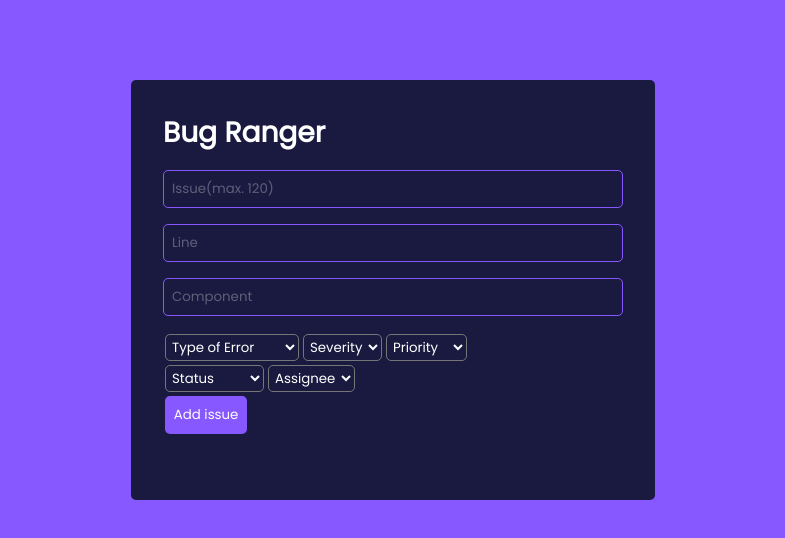
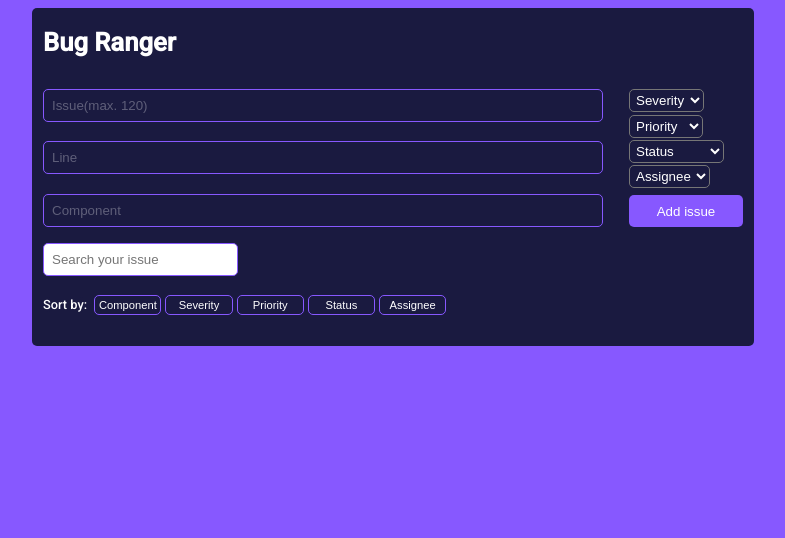
Before and after one commit to KalAmoras/Bug-Ranger, a React (Create React App) app: page / in a window 1280 px wide. Shown: the top 538 px of the page, without its empty margins (247-1032 px from the left). Built offline with nearby package versions, Linux system fonts and the light colour scheme.

Commit message:
Added sorter, styling...

```diff
--- a/src/App.css
+++ b/src/App.css
@@ -1,171 +1,267 @@
 @import url('https://fonts.googleapis.com/css2?family=Poppins&display=swap');
+@import url('https://fonts.googleapis.com/css2?family=Roboto:wght@500&display=swap');
 
-* {
-  font-family: 'Poppins', sans-serif;
-  margin: 0;
-  padding: 0;
-  box-sizing: border-box;
+:root{
+  font-family: 'Roboto', sans-serif;
+  --clr-primary: hsl(197, 100%, 50%);
+  --clr-secondary: hsl(219, 100%, 50%);
+  --clr-neutral: hsl(0 0% 0%);
+  --clr-neutral-secondary: hsl(0 0% 100%);
+
+  --fs-xl: clamp(1rem, 8vw + 1rem, 3rem);
+  --fs-l: clamp(0.8rem, 1vw + 1rem, 1rem);
+  --fs-regular: clamp(0.6rem, 1vw + 0.5rem, 0.8rem);
+  --fs-small: clamp(0.3rem, 1vw + 0.35rem, 0.7rem);
 }
 
 body {
   background: #8758ff;
-  display: flex;
+  /*
+  */
   justify-content: center;
-  /*align-items: center;*/
+  display:flex;
+  font-size: var(--fs-regular);
 }
 
-.App {
-  /*text-align: center;*/
+.IssueWrapper {
+  /*clamp(min value, prefered, max value)*/
+  width: clamp(300px, 90vw, 700px) ;
+  background: #1A1A40;
+  padding: max(1vh, 0.7rem);
+  border-radius: 5px;
 }
 
 h1 {
   color: #fff;
-  margin-bottom: 0.5rem;
-  font-size: 1.75rem;
-}
-
-.TodoWrapper {
-  background: #1A1A40;
-  margin-top: 5rem;
-  padding: 2rem;
-  border-radius: 5px;
-}
-
-.TodoForm {
-  width: 100%;
+  margin-top: 0.5rem;
   margin-bottom: 2rem;
 }
 
-.todo-input {
+.IssueForm {
+  display: grid;
+  grid-template-columns: 1fr 0.2fr;
+  grid-template-rows: minmax(3rem, 5.6rem) minmax(1rem, 2rem);
+  grid-template-areas:
+    "issue-input select"
+    "issue-input issue-btn";
+  gap: 1rem;
+  margin-bottom: 1rem;
+}
+
+.issue-input {
+  grid-area: issue-input;
   outline: none;
   background: none;
   border: 1px solid #8758ff;
   border-radius: 5px;
   padding: 0.5rem 0.5rem;
-  margin-top: 1rem;
-  margin-bottom: 1rem;
-  width: 460px;
+  margin-bottom: 1.2rem;
   color: #fff;
   display: flex;
-  flex-direction: column;
+  width: clamp(5rem, 95%, 35rem);
 }
 
-.todo-input::placeholder {
+.issue-input::placeholder {
   color: #ffffff4d;
 }
 
 select{
+  grid-area: select;
   padding: 2px;
   color: white;
   background:#1A1A40;
   border-radius: 5px;
-  margin: 2px;
+  display: flex;
+  margin-bottom: 0.15rem;
 }
 
-.todo-btn {
+.issue-btn {
+  grid-area: issue-btn;
   background: #8758ff;
   color: #fff;
   border: none;
   padding: 0.55rem;
   cursor: pointer;
   border-radius: 5px;
-  margin: 2px;
+}
+
+.search-bar{
+  outline: none;
+  background: #fff;
+  border: 1px solid #8758ff;
+  border-radius: 5px;
+  padding: 0.5rem 0.5rem;
+  margin-bottom: 1.2rem;
+  color:#1A1A40;
+}
+
+.sort-btn{
+  outline: none;
+  background: none;
+  border: 1px solid #8758ff;
+  border-radius: 5px;
+  padding: 0.2rem;
+  margin-bottom: 1.2rem;
+  margin-left: clamp(0.1rem, 0.5vh, 1rem);
+  color: #fff;
+  width: clamp(4rem, 1vh + 4rem, 4.2rem);
+  font-size: var(--fs-small);
+}
+
+.sort-title{
+  color: #fff;
+  grid-area: bug-texts;
+  margin-top: 0.3rem;
+  background-color: #1A1A40;
+  border-radius: 15px 15px 15px 15px;
+  margin-right: 0.2rem;
 }
 
 .Issue {
-  display: flex;
-  position: relative;
   background: #8758ff;
   color: #fff;
   border-radius: 5px;
-  margin-bottom: 1rem;
+  margin-bottom: 0.6rem;
   cursor: pointer;
-  flex-wrap:wrap;
-  justify-content:flex-start;
-  flex-direction: column;
-  width: 460px;
-  height: 350px;
+  display: grid;
+  grid-template-columns: 16rem 1fr 6rem;
+  grid-template-rows: minmax(5.2rem, 10rem) minmax(1rem, 3rem) 3rem;
+  grid-template-areas:
+  "bug-texts bug-texts bug-selects"
+  "bug-line bug-module bug-selects"
+  "buttons-box buttons-box bug-date";
+}
+
+@media(max-width: 620px){
+  .Issue{
+    grid-template-columns: minmax(4rem, auto) minmax(3rem, 9rem) minmax(1rem, 5rem);
+    grid-template-rows: minmax(3rem, auto) 0.5fr 0.47fr
+    1.8rem;
+    grid-template-areas:
+    "bug-texts bug-texts bug-texts"
+    "bug-line bug-line bug-selects"
+    "bug-module bug-module bug-selects"
+    "buttons-box bug-date bug-date";
+
+    .bug-date{
+      grid-area: bug-date;
+      margin-bottom: minmax(0.4rem, 1rem);
+      margin-right: 0.4rem;
+    }
+
+    .bug-line{
+      font-size: var(--fs-l);
+    }
+
+    .bug-module{
+      font-size: var(--fs-l);
+    }
+
+    .bug-selects{
+      border-radius: 5px 0px 0px 5px;
+    }
+
+  }
 }
 
 
 .bug-texts{
-  position: absolute;
-  top: 15px;
-  left: 15px;
-  width: 270px;
-  height: 155px;
+  padding: max(0.6vh, 0.5rem);
+  grid-area: bug-texts;
+  font-size: var(--fs-l);
+  background-color: #1A1A40;
+  border-radius: 15px 15px 15px 15px;
+  background-position:center;
+  background-clip:padding-box;
+  margin: 0.5rem;
 }
 
 .bug-issue{
-  width: 270px;
-  text-align:start;
- }
-
-.bug-info{
-  position: absolute;
-  bottom: 20px;
-  left: 15px;
-  width: 270px;
+  margin-right: 0.3rem;
 }
 
 .bug-line{
-  align-self: baseline ;
-  width: 270px;
+  grid-area: bug-line;
+  margin-bottom: 0.5rem;
+  font-size: var(--fs-regular);
+  margin-left: 0.9rem;
+}
+
+.bug-module{
+  grid-area: bug-module;
+  font-size: var(--fs-regular);
+  margin-left: 0.9rem;
 }
 
 .bug-selects{
-  padding: 10px;
-  width: 145px;
-  height: 308px;
+  grid-area: bug-selects;
   border-radius: 0px 5px 0px 5px;
   overflow: hidden;
-  align-self: flex-end;
-  flex-direction: column;
   background-color: #fff;
   color:#8758ff;
+  padding: 0.7rem;
+  align-content: center;
+
 }
 
 .bug-select{
-  width: 130px;
-  margin-bottom: 10px;
-  line-height: 1.6;
+  grid-area: bug-select;
+  margin-top: 0.3rem;
+  font-size: var(--fs-regular);
 }
 
 p{
-  width: 270px;
+  margin-left: 0.3rem;
 }
 
+.bug-title{
+  grid-area: bug-title;
+  font-weight:bold;
+  letter-spacing: 1px;
+  margin-left: 0.3rem;
+  margin-top: 0.7rem;
+}
 
-
-
-
-
-
-
-
-.bug-title{
-  margin-bottom: 0.5rem;
-  font-weight:600;
-  letter-spacing: 1px;
+.bug-title-select{
+  grid-area: bug-title-select;
 }
 
 .buttons-box{
-  position: absolute;
-  bottom: 5px;
-  left: 8px;
+  grid-area: buttons-box;
+  padding-left: 0.5rem;
+  padding-bottom: 0.3rem;
+  align-self:flex-end;
 }
 
 .bug-date{
-  font-size: smaller;
-  position: absolute;
-  bottom: 5px;
-  right: 8px;
+  grid-area: 3/2/4/4;
+  font-size: var(--fs-small);
+  justify-self: end;
+  align-self:flex-end;
+  overflow: visible;
+  margin-bottom: 0.5rem;
+  margin-right: 0.5rem;
 }
 
-
+.fa-pen-to-square{
+  background-color: #1A1A40;
+  background-position:center;
+  background-clip:padding-box;
+  padding: 0.3rem;
+  border-radius: 20%;
+  height: clamp(0.8rem, 1vh + 0.5rem, 5rem);
+  width: auto;
+}
 
 .fa-trash {
-  margin-left: 0.75rem;
+  background-color: #1A1A40;
+  background-position:center;
+  background-clip:padding-box;
+  padding: 0.3rem;
+  border-radius: 20%;
+  margin-left: 0.3rem;
+  height: clamp(0.8rem, 1vh + 0.5rem, 5rem);
+  width: auto;
 }
 
 .completed {
@@ -180,8 +276,6 @@ p{
   flex-wrap:wrap;
   justify-content:flex-start;
   flex-direction: column;
-  width: 460px;
-  height: 350px;
   color: #c5aeff;
   text-decoration: line-through;
 }
--- a/src/components/EditIssueForm.js
+++ b/src/components/EditIssueForm.js
@@ -1,29 +1,24 @@
-import React, { useState, useEffect } from 'react'
+import React, { useState, useEffect, useRef } from 'react'
+
+//TODO: Date Updated
+
 
 
 export const EditIssueForm = ({editBug, issuePrev, idIssue, onCancel}) => {
-
-  //TODO: Cancel edit
-
 
   const [value, setValue] = useState({
     id: idIssue,
     isEditing: issuePrev.isEditing,
     issue: issuePrev.issue,
     line: issuePrev.line,
-    error: issuePrev.error,
     severity: issuePrev.severity,
     priority: issuePrev.priority,
     statusKey: issuePrev.statusKey,
     component: issuePrev.component,
     assignee: issuePrev.assignee
   })
+
   const [isValid, setIsValid] = useState(false)
-
-
-  console.log(issuePrev)
-  console.log(issuePrev.id)
-  console.log(value.id)
 
 
   useEffect(() => {
@@ -31,14 +26,13 @@ export const EditIssueForm = ({editBug, issuePrev, idIssue, onCancel}) => {
       issue,
       line,
       component,
-      error,
       priority,
       severity,
       statusKey,
       assignee } = value
 
       if(issue !=="" && line !=="" &&
-          component !=="" && error !=="" &&
+          component !=="" &&
           priority !=="" && severity !=="" &&
           statusKey !=="" && assignee !==""){
           setIsValid(true)
@@ -49,11 +43,29 @@ export const EditIssueForm = ({editBug, issuePrev, idIssue, onCancel}) => {
   }, [value, isValid])
 
 
+  let useClickOutside = handler => {
+    let formRef = useRef()
+
+    useEffect(() => {
+      let switchHandler = e => {
+        if (!formRef.current.contains(e.target)){
+          handler();
+        }
+      }
+
+      document.addEventListener("mousedown", switchHandler)
+
+      return () => {
+        document.removeEventListener("mousedown", switchHandler)
+      }
+    })
+    return formRef
+  }
+
   const handleClick = () =>{
 
     let message
-    let obj = Object.entries(value)
-    const isFilled = obj.map(x=>
+    Object.entries(value).map(x=>
       x[1] === "" ? message = x[0] : ""
     )
 
@@ -84,7 +96,6 @@ export const EditIssueForm = ({editBug, issuePrev, idIssue, onCancel}) => {
         issue,
         line,
         component,
-        error,
         priority,
         severity,
         statusKey,
@@ -94,26 +105,11 @@ export const EditIssueForm = ({editBug, issuePrev, idIssue, onCancel}) => {
         console.log(value)
 
       if(issue && line && component &&
-        error && priority && severity &&
+         priority && severity &&
         statusKey && assignee){
           editBug(issuePrev.id, issue, line,
-            component, error, priority,
+            component, priority,
             severity, statusKey, assignee)
-
-            console.log(issuePrev)
-            console.log(value)
-
-            /*setValue({
-              issue: "",
-              line: "",
-              error: "",
-              severity: "",
-              priority: "",
-              statusKey: "",
-              component: "",
-              assignee: "",
-            })*/
-
 
           setIsValid(()=>false)
       }else{
@@ -122,12 +118,17 @@ export const EditIssueForm = ({editBug, issuePrev, idIssue, onCancel}) => {
       }
   }
 
+  let formRef = useClickOutside (()=>{
+    handleCancel()
+  })
+
 return (
-  <form className='TodoForm'
-        onSubmit={handleSubmit}>
+  <form className='IssueForm'
+        onSubmit={handleSubmit}
+        ref={formRef}>
       <input type='text'
       name='issue'
-      className='todo-input'
+      className='issue-input'
       value={value.issue}
 
       placeholder='Issue(max. 120)'
@@ -137,7 +138,7 @@ return (
 
       <input type='number'
       name='line'
-      className='todo-input'
+      className='issue-input'
       value={value.line}
       placeholder='Line'
       onChange={handleChange}
@@ -145,26 +146,12 @@ return (
 
       <input type='text'
       name='component'
-      className='todo-input'
+      className='issue-input'
       value={value.component}
       placeholder='Component'
       onChange={handleChange}
       maxLength="50"
       />
-
-      <select
-        name="error"
-        value={value.error}
-        onChange={handleChange}
-        >
-          <option value="" disabled hidden >Type of Error</option>
-          <option value="Syntax Error" >Syntax Error</option>
-          <option value="Logic Error">Logic Error</option>
-          <option value="Type Error">Type Error</option>
-          <option value="Runtime Error">Runtime Error</option>
-          <option value="Null Pointer Error">Null Pointer Error</option>
-          <option value="Other" >Other</option>
-      </select>
       <select
         name="severity"
         value={value.severity}
@@ -214,10 +201,10 @@ return (
       <br/>
       <button type='submit'
         //disabled={!isValid}
-        className='todo-btn'>Edit issue</button>
+        className='issue-btn'>Edit issue</button>
       <button type='button'
         //disabled={!isValid}
-        className='todo-btn'
+        className='issue-btn'
         onClick={handleCancel}>Cancel edit</button>
   </form>
 )
--- a/src/components/Issue.js
+++ b/src/components/Issue.js
@@ -2,8 +2,6 @@ import React from 'react'
 import { FontAwesomeIcon } from '@fortawesome/react-fontawesome'
 import { faPenToSquare } from '@fortawesome/free-regular-svg-icons'
 import { faTrash } from '@fortawesome/free-solid-svg-icons'
-
-//TODO: Date Updated, confirm deletion
 
 
 export const Issue = ({issue, toggleComplete, editIssue, deleteIssue}) => {
@@ -14,32 +12,32 @@ export const Issue = ({issue, toggleComplete, editIssue, deleteIssue}) => {
           <p className="bug-issue"
             onClick={() => toggleComplete(issue.id)}
             >{issue.issue}</p>
-          <br/>
         </div>
-        <div className='bug-info'>
+        <div className='bug-line'>
           <label className='bug-title'>Line</label>
-          <p className='bug-line'>{issue.line}</p>
+          <p>{issue.line}</p>
+        </div>
+        <div className='bug-module'>
           <label className='bug-title'>Component</label>
-          <p className='bug-line'>{issue.component}</p>
-          <br/>
+          <p>{issue.component}</p>
         </div>
 
         <div className='bug-selects'>
-          <label className='bug-title'>Error</label>
-          <p className='bug-select'>{issue.error}</p>
-          <label className='bug-title'>Severity</label>
+          {/*<label className='bug-title-select'>Error</label>
+          <p className='bug-select'>{issue.error}</p>*/}
+          <label className='bug-title-select'>Severity</label>
           <p className='bug-select'>{issue.severity}</p>
-          <label className='bug-title'>Priority</label>
+          <label className='bug-title-select'>Priority</label>
           <p className='bug-select'>{issue.priority}</p>
-          <label className='bug-title'>Status</label>
+          <label className='bug-title-select'>Status</label>
           <p className='bug-select'>{issue.statusKey}</p>
-          <label className='bug-title'>Assignee</label>
+          <label className='bug-title-select'>Assignee</label>
           <p className='bug-select'>{issue.assignee}</p>
         </div>
 
         <div className="buttons-box">
-        <FontAwesomeIcon icon={faPenToSquare} onClick={() => editIssue(issue.id)} />
-        <FontAwesomeIcon icon={faTrash} onClick={() => deleteIssue(issue.id)} />
+          <FontAwesomeIcon icon={faPenToSquare} onClick={() => editIssue(issue.id)} />
+          <FontAwesomeIcon icon={faTrash} onClick={() => deleteIssue(issue.id)} />
         </div>
         <label className="bug-date">Date Created: {issue.date}</label>
     </div>
--- a/src/components/IssueForm.js
+++ b/src/components/IssueForm.js
@@ -5,7 +5,6 @@ export const IssueForm = ({addIssue}) => {
     const [value, setValue] = useState({
       issue: "",
       line: "",
-      error: "",
       severity: "",
       priority: "",
       statusKey: "",
@@ -20,16 +19,15 @@ export const IssueForm = ({addIssue}) => {
         issue,
         line,
         component,
-        error,
         priority,
         severity,
         statusKey,
         assignee } = value
 
         if(issue !=="" && line !=="" &&
-            component !=="" && error !=="" &&
-            priority !=="" && severity !=="" &&
-            statusKey !=="" && assignee !==""){
+            component !=="" && priority !=="" &&
+            severity !=="" && statusKey !=="" &&
+            assignee !==""){
             setIsValid(true)
         }else{
           setIsValid(false)
@@ -40,8 +38,7 @@ export const IssueForm = ({addIssue}) => {
     const handleClick = () =>{
 
       let message
-      let obj = Object.entries(value)
-      const isFilled = obj.map(x=>
+      Object.entries(value).map(x=>
         x[1] === "" ? message = x[0] : ""
       )
 
@@ -57,8 +54,6 @@ export const IssueForm = ({addIssue}) => {
         ...prevVal,
         [name]: value
       }))
-
-      console.log({[name]:value})
     }
 
     const handleSubmit = e =>{
@@ -68,23 +63,21 @@ export const IssueForm = ({addIssue}) => {
           issue,
           line,
           component,
-          error,
           priority,
           severity,
           statusKey,
           assignee } = value
 
         if(issue && line && component &&
-          error && priority && severity &&
+          priority && severity &&
           statusKey && assignee){
             addIssue(issue, line,
-              component, error, priority,
+              component, priority,
               severity, statusKey, assignee)
 
             setValue({
               issue: "",
               line: "",
-              error: "",
               severity: "",
               priority: "",
               statusKey: "",
@@ -99,21 +92,22 @@ export const IssueForm = ({addIssue}) => {
     }
 
   return (
-    <form className='TodoForm'
+    <form className='IssueForm'
           onSubmit={handleSubmit}>
+      <div>
         <input type='text'
         name='issue'
-        className='todo-input'
+        className='issue-input'
         value={value.issue}
 
         placeholder='Issue(max. 120)'
         onChange={handleChange}
-        maxLength="178"
+        maxLength="275"
         />
 
         <input type='number'
         name='line'
-        className='todo-input'
+        className='issue-input'
         value={value.line}
         placeholder='Line'
         onChange={handleChange}
@@ -121,26 +115,15 @@ export const IssueForm = ({addIssue}) => {
 
         <input type='text'
         name='component'
-        className='todo-input'
+        className='issue-input'
         value={value.component}
         placeholder='Component'
         onChange={handleChange}
         maxLength="50"
         />
+      </div>
 
-        <select
-          name="error"
-          value={value.error}
-          onChange={handleChange}
-          >
-            <option value="" disabled hidden >Type of Error</option>
-            <option value="Syntax Error" >Syntax Error</option>
-            <option value="Logic Error">Logic Error</option>
-            <option value="Type Error">Type Error</option>
-            <option value="Runtime Error">Runtime Error</option>
-            <option value="Null Pointer Error">Null Pointer Error</option>
-            <option value="Other" >Other</option>
-        </select>
+      <div>
         <select
           name="severity"
           value={value.severity}
@@ -160,23 +143,21 @@ export const IssueForm = ({addIssue}) => {
           placeholder='Priority'
           >
             <option value="" disabled hidden >Priority</option>
+            <option value="High">High</option>
             <option value="Low">Low</option>
             <option value="Medium">Medium</option>
-            <option value="High">High</option>
         </select>
-        <br/>
         <select
           name="statusKey"
           value={value.statusKey}
           onChange={handleChange}
           >
             <option value="" disabled hidden >Status</option>
+            <option value="Assigned">Assigned</option>
+            <option value="Closed">Closed</option>
+            <option value="In Progress">In Progress</option>
             <option value="Open">Open</option>
-            <option value="Assigned">Assigned</option>
-            <option value="In Progress">In Progress</option>
-            <option value="Closed">Closed</option>
         </select>
-
         <select
           name="assignee"
           value={value.assignee}
@@ -187,10 +168,11 @@ export const IssueForm = ({addIssue}) => {
             <option value="James">James</option>
             <option value="Jack">Jack</option>
         </select>
-        <br/>
+      </div>
+
         <button type='submit'
           //disabled={!isValid}
-          className='todo-btn'>Add issue</button>
+          className='issue-btn'>Add issue</button>
     </form>
   )
 }
--- a/src/components/IssueWrapper.js
+++ b/src/components/IssueWrapper.js
@@ -3,10 +3,12 @@ import { IssueForm } from './IssueForm'
 import { Issue } from './Issue'
 import { v4 as uuidv4 } from 'uuid'
 import { EditIssueForm } from './EditIssueForm'
+import Sorter from './Sorter'
 
 
-//TODO: Pie graph, auth, search bar, filter, prioritize
-  //<div className='delete-button' onClick={() => { if (window.confirm('Are you sure you wish to delete this item?')) this.onCancel(item) } } />
+/*TODO: Pie graph, auth, prioritize, better icons, logo, search as component
+navbar, add issue hidden behind button, better styling
+*/
 
 
 const IssueWrapper = () => {
@@ -21,12 +23,12 @@ const IssueWrapper = () => {
         localStorage.setItem("ISSUES", JSON.stringify(issues))
     },[issues])
 
+    const [query, setQuery] = useState("")
 
     const addIssue = (
             issue,
             line,
             component,
-            error,
             priority,
             severity,
             statusKey,
@@ -44,7 +46,6 @@ const IssueWrapper = () => {
                 line: line,
                 component: component,
                 date: datePost,
-                error: error,
                 severity: severity,
                 priority: priority,
                 statusKey: statusKey,
@@ -62,7 +63,9 @@ const IssueWrapper = () => {
     }
 
     const deleteIssue = id => {
-        setIssues(issues.filter(value=> value.id !== id))
+        if (window.confirm('Are you sure you wish to delete this item?')){
+        return setIssues(issues.filter(value=> value.id !== id))
+        }
     }
 
     const editIssue = id =>{
@@ -79,28 +82,16 @@ const IssueWrapper = () => {
         });
       };
 
-    /*const editTask = (task, id) =>{
-        setIssues(issues.map(issue => issue.id === id ?
-            {...issue, task, isEditing: !issue.isEditing} : issue
-        ))
-    }*/
 
     const editTask = (
         idOriginal,
         issue,
         line,
         component,
-        error,
         priority,
         severity,
         statusKey,
         assignee) => {
-
-            console.log(idOriginal)
-
-            issues.map(issueUnit => issueUnit.id === idOriginal ?
-                console.log(issueUnit.id, idOriginal) :
-                console.log("diferente"))
 
             const datePost = new Date().toLocaleString()
 
@@ -113,33 +104,61 @@ const IssueWrapper = () => {
                     line: line,
                     component: component,
                     date: datePost,
-                    error: error,
                     severity: severity,
                     priority: priority,
                     statusKey: statusKey,
                     assignee: assignee,
                 } : issueUnit
             ))
+        }
 
-            issues.map(issueUnit => issueUnit.id === idOriginal ?
-                console.log(issueUnit.id, idOriginal) :
-                console.log(issueUnit.id, idOriginal))
-            console.log(idOriginal)
-            console.log(issues)
+    const keys = [
+        "issue",
+        "line",
+        "component",
+        "priority",
+        "severity",
+        "statusKey",
+        "assignee"
+    ]
+
+   const handleSort = (order, key) => {
+        if(order === "ASC"){
+            const sorted = [...issues].sort((a,b) =>
+                a[key] > b[key] ? 1 : -1
+            )
+            setIssues(sorted)
         }
+        if(order === "DSC"){
+            const sorted = [...issues].sort((a,b) =>
+                a[key] < b[key] ? 1 : -1
+            )
+            setIssues(sorted)
+        }
+   }
 
 
 
   return (
-    <div className='TodoWrapper'>
+    <div className='IssueWrapper'>
         <h1>Bug Ranger</h1>
         <IssueForm addIssue={addIssue}/>
-        {issues.map((issue,index)=>(
+        <input className='search-bar'
+            placeholder='Search your issue'
+            onChange={e=>setQuery(e.target.value)}
+            ></input>
+        <Sorter onSort={handleSort}/>
+        {issues.filter(issue=>(
+            query !== ""?
+            keys.some(key=>issue[key].includes(query)) :
+            issues
+        ))
+        .map((issue,index)=>(
             issue.isEditing ? (
                 <EditIssueForm editBug={editTask}
                 issuePrev={issue}
                 idIssue={issue.id}
-                onCancel={() => handleCancel(index)}                />
+                onCancel={() => handleCancel(index)}/>
             ) : (
                 <Issue issue={issue}
                 key={index}
--- /dev/null
+++ b/src/components/Sorter.js
@@ -0,0 +1,35 @@
+import React, { useState } from 'react'
+
+const Sorter = ({onSort}) => {
+
+    const [order, setOrder] = useState("ASC")
+
+    const handleSort = (key) => {
+        onSort(order, key)
+        if (order === "ASC") return setOrder ("DSC")
+        if (order === "DSC") return setOrder ("ASC")
+    }
+
+  return (
+    <div>
+        <label className='sort-title'>Sort by:</label>
+        <button type="button" className="sort-btn" onClick={() => handleSort('component')}>
+            Component
+        </button>
+        <button type="button" className="sort-btn" onClick={() => handleSort('severity')}>
+            Severity
+        </button>
+        <button type="button" className="sort-btn" onClick={() => handleSort('priority')}>
+            Priority
+        </button>
+        <button type="button" className="sort-btn" onClick={() => handleSort('status')}>
+            Status
+        </button>
+        <button type="button" className="sort-btn" onClick={() => handleSort('assignee')}>
+            Assignee
+        </button>
+    </div>
+  )
+}
+
+export default Sorter
```
Also changed, not shown: src/components/SearchBar.js (added, +57 -0 lines).
